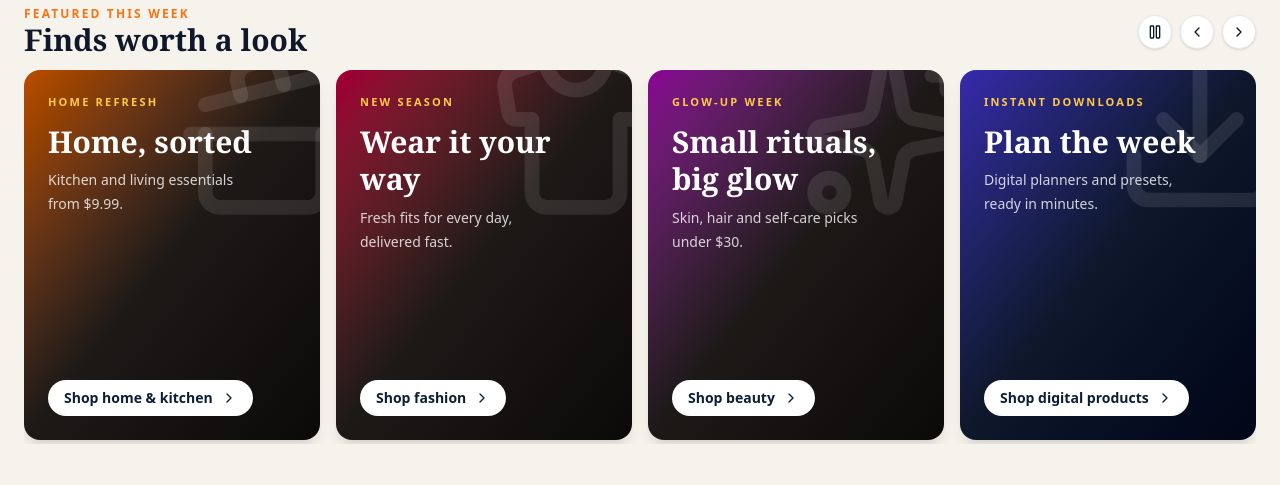
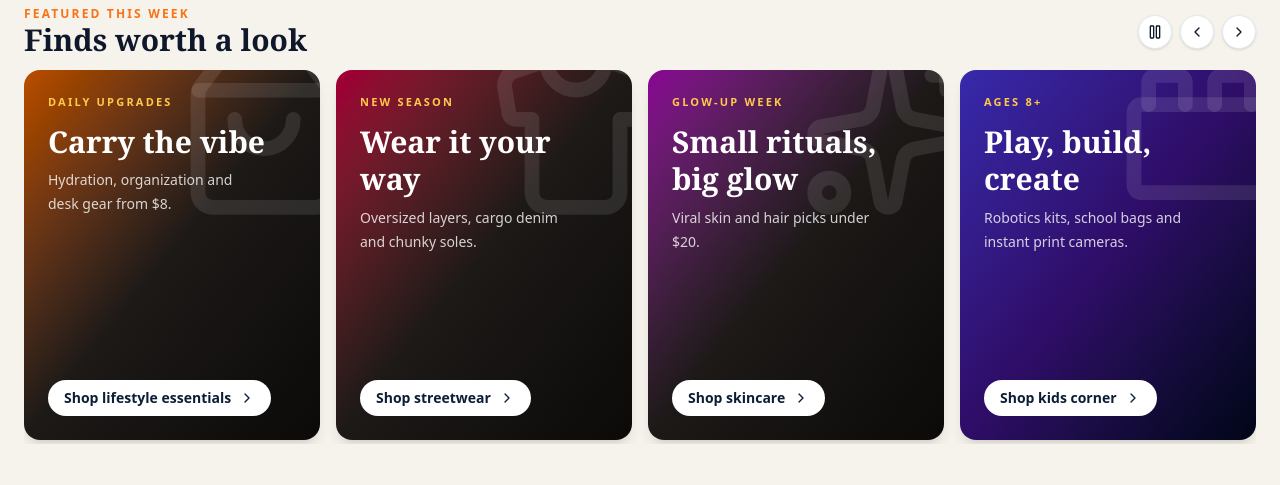
Before and after one commit to Samuel-Fx-1/E-comm, a React (Vite) app: page / in a window 1280 px wide. Shown: the part 169-654 px from the top of the page. Built offline with nearby package versions, Linux system fonts and the light colour scheme; no server answers; a web font is replaced by a local one.

Commit message:
feat(promos): point carousel at the five new categories

```diff
--- a/src/data/promos.ts
+++ b/src/data/promos.ts
@@ -4,32 +4,32 @@ export const promos: Promo[] = [
   {
     id: 'tech',
     eyebrow: 'Tech week',
-    title: 'Tech that keeps up',
-    subtitle: 'Up to 40% off audio, charging and smart gear.',
-    cta: 'Shop electronics',
-    href: '/category/tech-audio-accessories',
+    title: 'Level up your setup',
+    subtitle: 'Audio, keyboards and room lighting for the next session.',
+    cta: 'Shop tech & gaming',
+    href: '/category/tech-gaming',
     gradient: 'from-sky-900 via-slate-900 to-slate-950',
-    icon: 'Headphones',
+    icon: 'Gamepad2',
     tone: 'dark',
   },
   {
-    id: 'home',
-    eyebrow: 'Home refresh',
-    title: 'Home, sorted',
-    subtitle: 'Kitchen and living essentials from $9.99.',
-    cta: 'Shop home & kitchen',
-    href: '/category/home-kitchen',
+    id: 'lifestyle',
+    eyebrow: 'Daily upgrades',
+    title: 'Carry the vibe',
+    subtitle: 'Hydration, organization and desk gear from $8.',
+    cta: 'Shop lifestyle essentials',
+    href: '/category/lifestyle-aesthetic-essentials',
     gradient: 'from-amber-700 via-stone-900 to-stone-950',
-    icon: 'CookingPot',
+    icon: 'ShoppingBag',
     tone: 'dark',
   },
   {
-    id: 'apparel',
+    id: 'streetwear',
     eyebrow: 'New season',
     title: 'Wear it your way',
-    subtitle: 'Fresh fits for every day, delivered fast.',
-    cta: 'Shop fashion',
-    href: '/category/apparel-footwear',
+    subtitle: 'Oversized layers, cargo denim and chunky soles.',
+    cta: 'Shop streetwear',
+    href: '/category/streetwear-footwear',
     gradient: 'from-rose-800 via-stone-900 to-stone-950',
     icon: 'Shirt',
     tone: 'dark',
@@ -38,22 +38,22 @@ export const promos: Promo[] = [
     id: 'skincare',
     eyebrow: 'Glow-up week',
     title: 'Small rituals, big glow',
-    subtitle: 'Skin, hair and self-care picks under $30.',
-    cta: 'Shop beauty',
-    href: '/category/skincare-personal-care',
+    subtitle: 'Viral skin and hair picks under $20.',
+    cta: 'Shop skincare',
+    href: '/category/viral-skincare-haircare',
     gradient: 'from-fuchsia-800 via-stone-900 to-stone-950',
     icon: 'Sparkles',
     tone: 'dark',
   },
   {
-    id: 'digital',
-    eyebrow: 'Instant downloads',
-    title: 'Plan the week',
-    subtitle: 'Digital planners and presets, ready in minutes.',
-    cta: 'Shop digital products',
-    href: '/category/digital',
-    gradient: 'from-indigo-800 via-slate-900 to-slate-950',
-    icon: 'Download',
+    id: 'kids',
+    eyebrow: 'Ages 8+',
+    title: 'Play, build, create',
+    subtitle: 'Robotics kits, school bags and instant print cameras.',
+    cta: 'Shop kids corner',
+    href: '/category/gen-alpha-kids-corner',
+    gradient: 'from-indigo-800 via-violet-950 to-slate-950',
+    icon: 'ToyBrick',
     tone: 'dark',
   },
 ];
```
